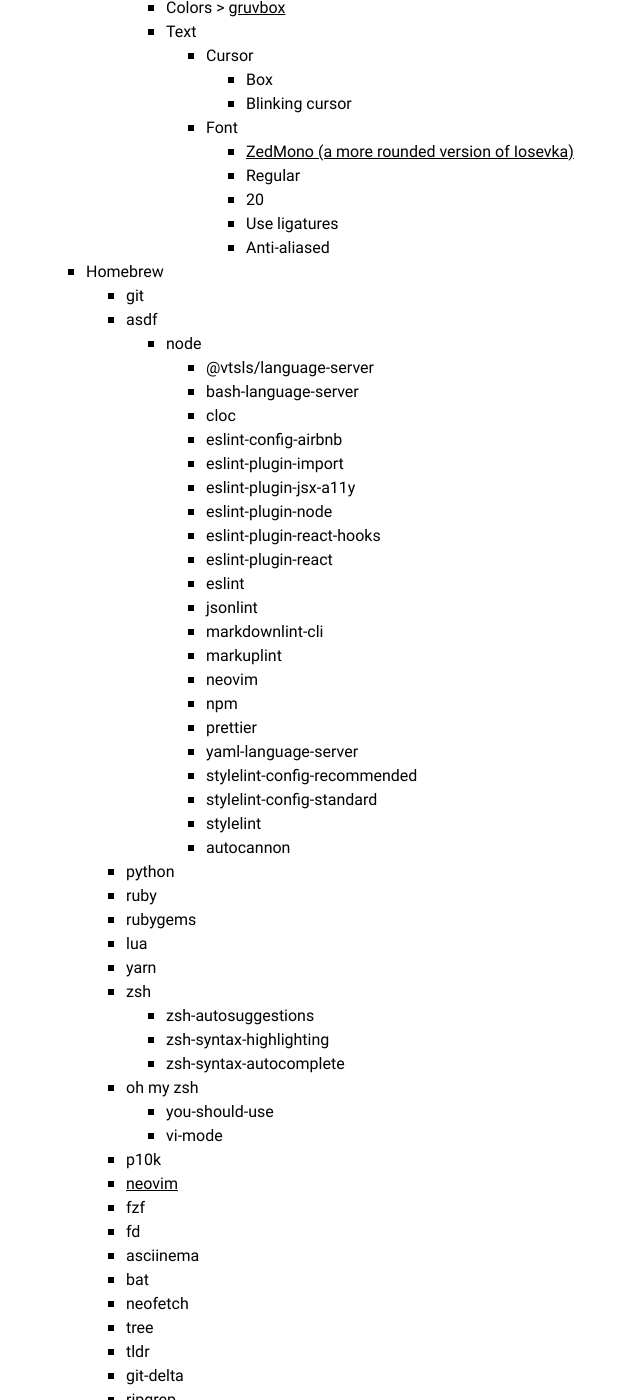
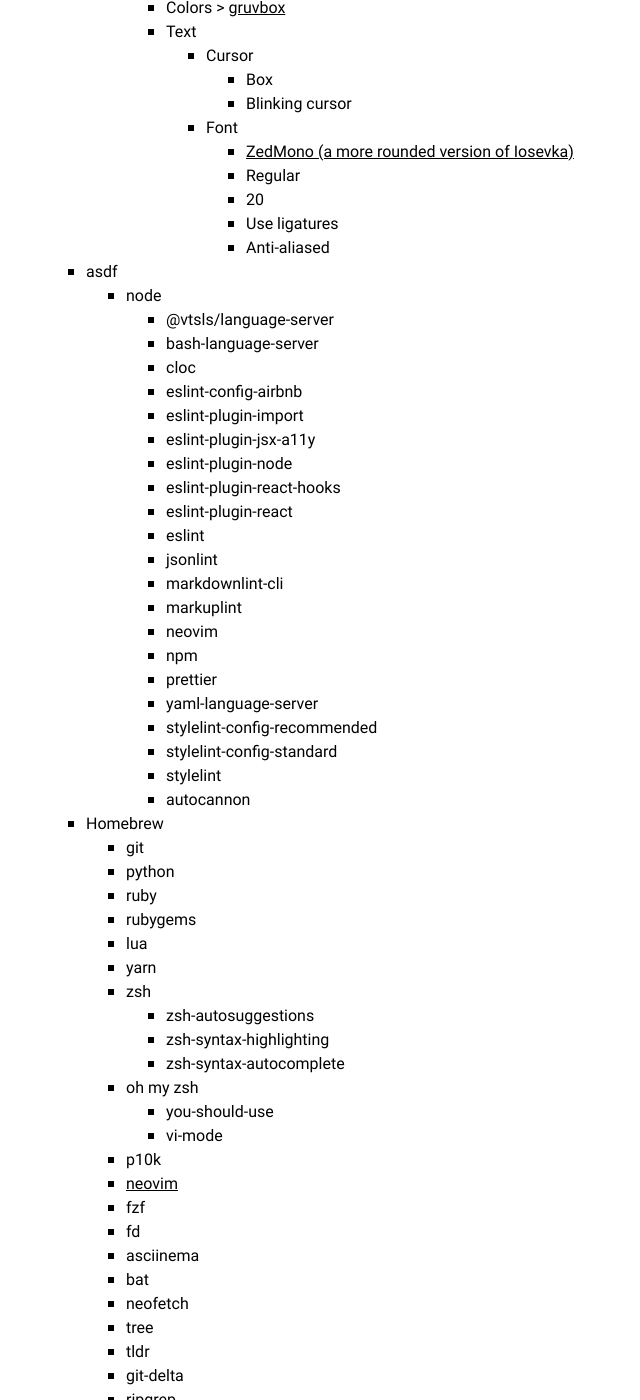
Before and after one commit to amalumian/www.malumian.dev, a Jekyll site: the page built from setup.html, in a window 1280 px wide and 1400 px high, scrolled down 3807 px. Shown: the whole window, without its empty margins (264-904 px from the left). Built offline with Jekyll 4.4.1, drawn with Linux system fonts in a browser that asks for light colours; some of the changed lines change nothing that is shown.

Commit message:
Update setup.html

```diff
--- a/setup.html
+++ b/setup.html
@@ -217,9 +217,6 @@
                 </li>
             </ul>
         </li>
-        <li>Homebrew
-            <ul>
-                <li>git</li>
         <li>asdf
             <ul>
                 <li>node
@@ -249,6 +246,9 @@
                 </li>
             </ul>
         </li>
+        <li>Homebrew
+            <ul>
+                <li>git</li>
                 <li>python</li>
                 <li>ruby</li>
                 <li>rubygems</li>
```
Lines whose indentation alone changed are shown as unchanged.
